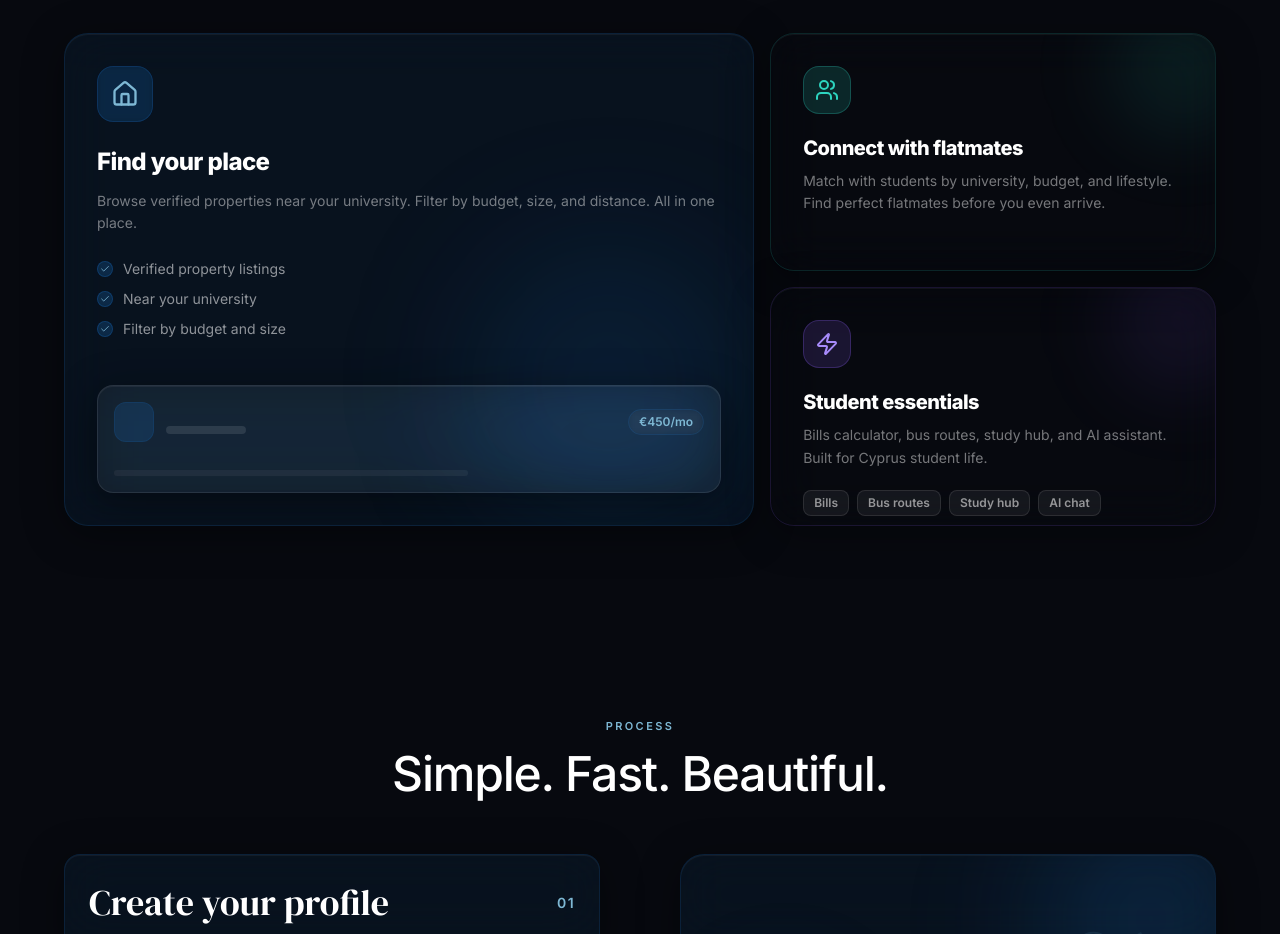
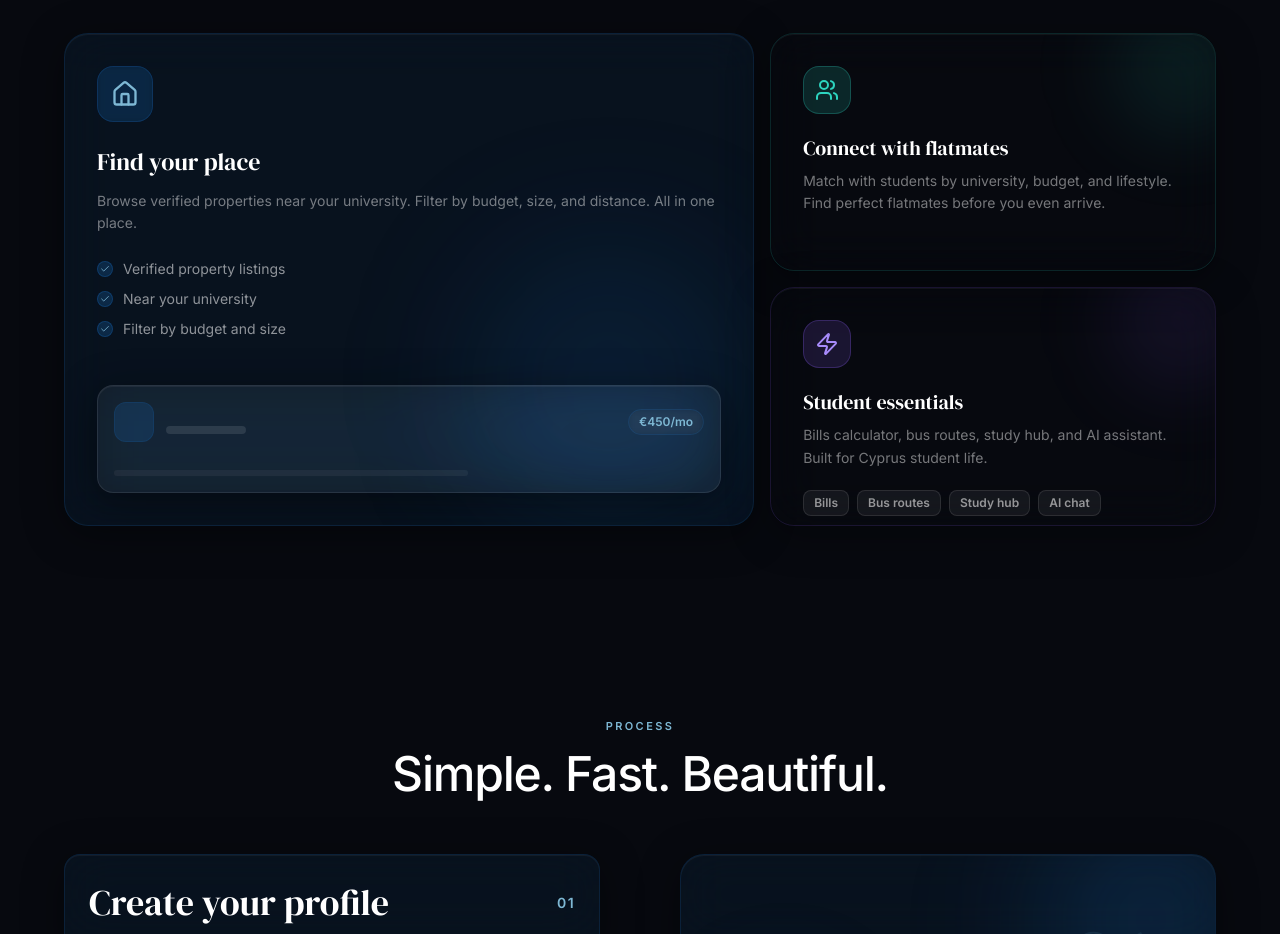
Before and after one commit to Martdel7ux/NestmateLanding, a React (Vite) app: page / in a window 1280 px wide. Shown: the part 960-1894 px from the top of the page. Built offline with nearby package versions, Linux system fonts and the light colour scheme.

Commit message:
Use serif font for feature card titles for consistency

```diff
--- a/src/pages/WaitlistLanding.tsx
+++ b/src/pages/WaitlistLanding.tsx
@@ -213,7 +213,7 @@ export function WaitlistLanding() {
                   <Home className="w-6 h-6 sm:w-7 sm:h-7 text-[#7EB8D4]" />
                 </div>
 
-                <h3 className="text-xl sm:text-2xl font-extrabold text-white mb-3 tracking-tight">Find your place</h3>
+                <h3 className="text-xl sm:text-2xl font-serif font-normal text-white mb-3">Find your place</h3>
                 <p className="text-white/45 leading-relaxed mb-6 text-sm">
                   Browse verified properties near your university. Filter by budget, size, and distance. All in one place.
                 </p>
@@ -263,7 +263,7 @@ export function WaitlistLanding() {
                 <div className="w-11 h-11 sm:w-12 sm:h-12 rounded-2xl bg-teal-400/15 border border-teal-400/25 backdrop-blur-sm flex items-center justify-center mb-4 sm:mb-5 group-hover:scale-105 transition-transform flex-shrink-0">
                   <Users className="w-5 h-5 sm:w-6 sm:h-6 text-teal-400" />
                 </div>
-                <h3 className="text-lg sm:text-xl font-extrabold text-white mb-2 tracking-tight">Connect with flatmates</h3>
+                <h3 className="text-lg sm:text-xl font-serif font-normal text-white mb-2">Connect with flatmates</h3>
                 <p className="text-white/45 text-sm leading-relaxed">
                   Match with students by university, budget, and lifestyle. Find perfect flatmates before you even arrive.
                 </p>
@@ -280,7 +280,7 @@ export function WaitlistLanding() {
                 <div className="w-11 h-11 sm:w-12 sm:h-12 rounded-2xl bg-violet-500/15 border border-violet-500/25 backdrop-blur-sm flex items-center justify-center mb-4 sm:mb-5 group-hover:scale-105 transition-transform flex-shrink-0">
                   <Zap className="w-5 h-5 sm:w-6 sm:h-6 text-violet-400" />
                 </div>
-                <h3 className="text-lg sm:text-xl font-extrabold text-white mb-2 tracking-tight">Student essentials</h3>
+                <h3 className="text-lg sm:text-xl font-serif font-normal text-white mb-2">Student essentials</h3>
                 <p className="text-white/45 text-sm leading-relaxed mb-4 sm:mb-5">
                   Bills calculator, bus routes, study hub, and AI assistant. Built for Cyprus student life.
                 </p>
```
